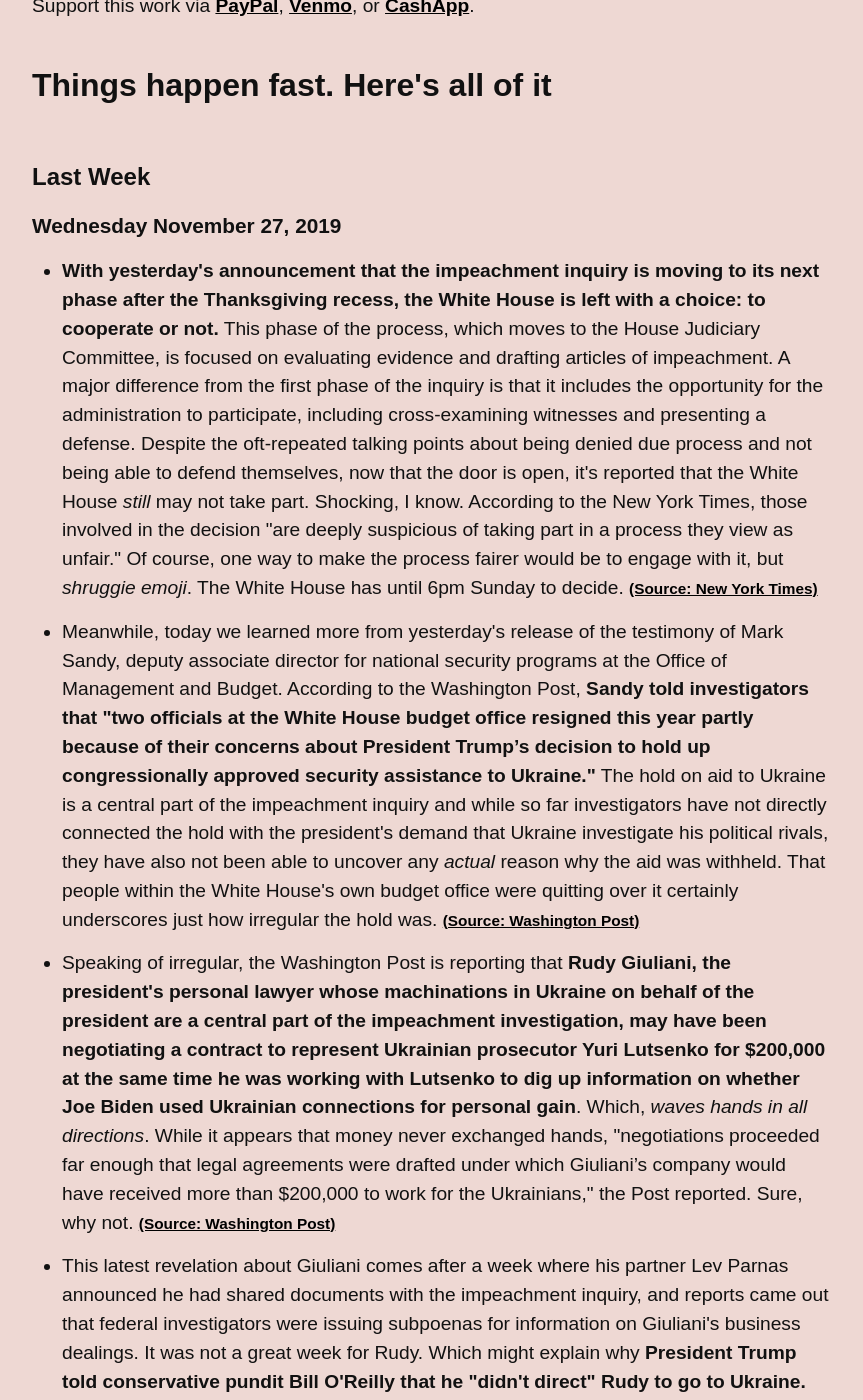
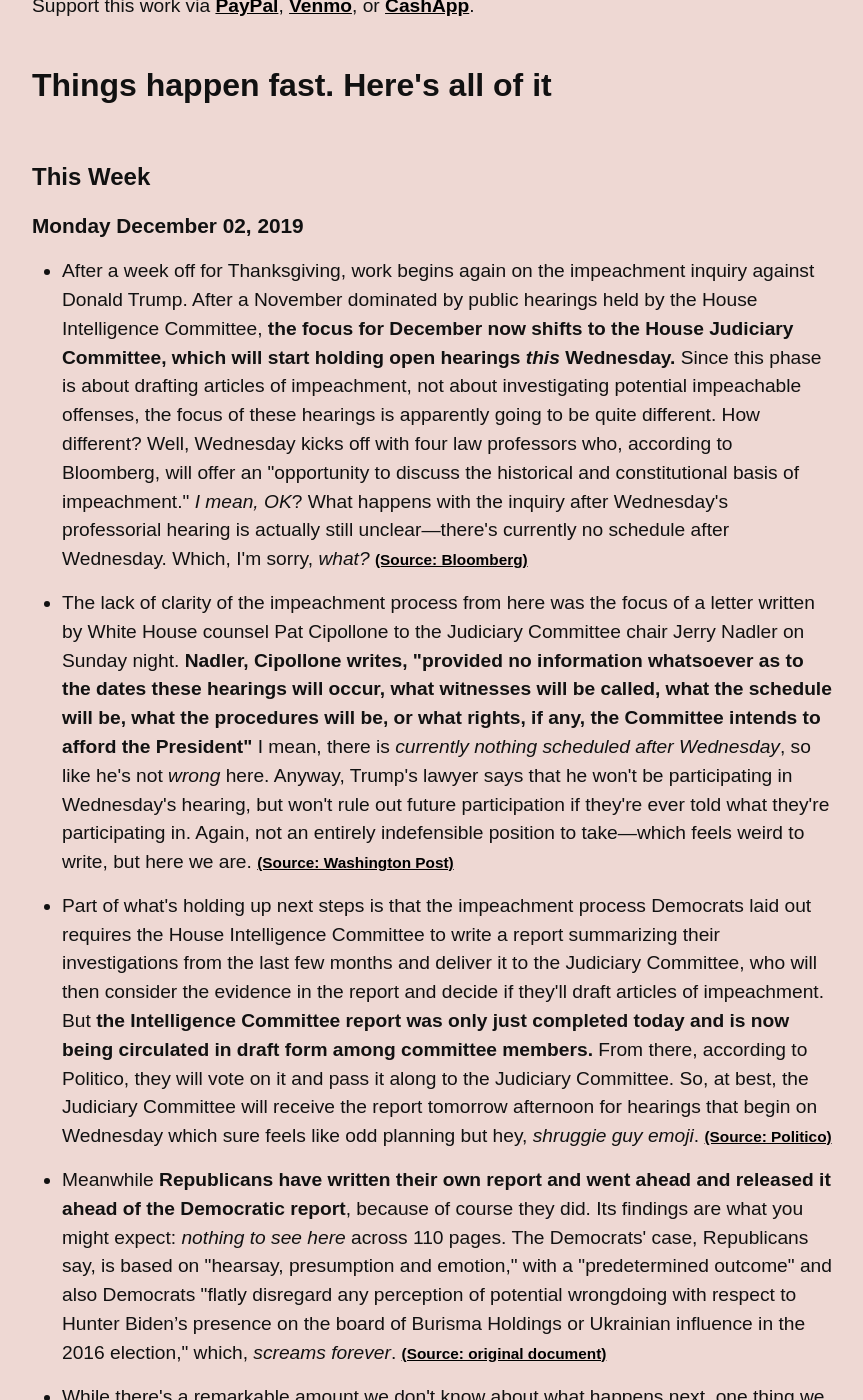
Before and after one commit to dansinker/impeachment.fyi, a Jekyll site: the page built from archive.md, in a window 1280 px wide and 1400 px high, scrolled down 273 px. Shown: the whole window, without its empty margins (268-1131 px from the left). Built offline with Jekyll 4.4.1, drawn with Linux system fonts in a browser that asks for light colours; nearby versions of some CDN libraries; some web fonts are replaced; comment, search, counter and statistics services are not loaded; some of the changed text lies outside the part shown.

Commit message:
jfc that December 2 update took forever

```diff
--- a/_data/news.yml
+++ b/_data/news.yml
@@ -1,4 +1,23 @@
 news:
+- date: 2019-12-02
+  yesterday: November saw two weeks of public impeachment hearings held by the House Intelligence Committee. Over the course of the hearings, a dozen witnesses testified about <a href="https://www.washingtonpost.com/politics/2019/11/22/everything-new-we-learned-since-start-public-testimony-impeachment-inquiry/">the circumstances surrounding</a> interactions the president and other administration officials had with the new president of Ukraine and the potential that those interactions included <a href="https://www.lawfareblog.com/gordon-sondland-accuses-president-bribery">attempting to pressure Ukraine</a> into investigating the president's political rivals in return for a visit to the White House and the release of halted military aid. Those hearings wrapped up prior to the House's Thanksgiving recess and with them, the first public phase of the impeachment inquiry came to a close. But, with the start of a new month, a new phase began today.
+  todays:
+  - item: After a week off for Thanksgiving, work begins again on the impeachment inquiry against Donald Trump. After a November dominated by public hearings held by the House Intelligence Committee, <b>the focus for December now shifts to the House Judiciary Committee, which will start holding open hearings <i>this</i> Wednesday.</b> Since this phase is about drafting articles of impeachment, not about investigating potential impeachable offenses, the focus of these hearings is apparently going to be quite different. How different? Well, Wednesday kicks off with four law professors who, according to Bloomberg, will offer an "opportunity to discuss the historical and constitutional basis of impeachment." <i>I mean, OK</i>? What happens with the inquiry after Wednesday's professorial hearing is actually still unclear—there's currently no schedule after Wednesday. Which, I'm sorry, <i>what?</i>
+    source: Bloomberg
+    url: https://www.bloomberg.com/news/articles/2019-12-02/four-impeachment-scholars-to-open-judiciary-impeachment-hearing
+  - item: The lack of clarity of the impeachment process from here was the focus of a letter written by White House counsel Pat Cipollone to the Judiciary Committee chair Jerry Nadler on Sunday night. <b>Nadler, Cipollone writes, "provided no information whatsoever as to the dates these hearings will occur, what witnesses will be called, what the schedule will be, what the procedures will be, or what rights, if any, the Committee intends to afford the President"</b> I mean, there is <i>currently nothing scheduled after Wednesday</i>, so like he's not <i>wrong</i> here. Anyway, Trump's lawyer says that he won't be participating in Wednesday's hearing, but won't rule out future participation if they're ever told what they're participating in. Again, not an entirely indefensible position to take—which feels weird to write, but here we are.
+    source: Washington Post
+    url: https://www.washingtonpost.com/politics/republicans-mount-aggressive-campaign-against-impeachment-as-spotlight-turns-to-judiciary-panel/2019/12/01/823f64ce-144c-11ea-9110-3b34ce1d92b1_story.html
+  - item: Part of what's holding up next steps is that the impeachment process Democrats laid out requires the House Intelligence Committee to write a report summarizing their investigations from the last few months and deliver it to the Judiciary Committee, who will then consider the evidence in the report and decide if they'll draft articles of impeachment. But <b>the Intelligence Committee report was only just completed today and is now being circulated in draft form among committee members.</b> From there, according to Politico, they will vote on it and pass it along to the Judiciary Committee. So, at best, the Judiciary Committee will receive the report tomorrow afternoon for hearings that begin on Wednesday which sure feels like odd planning but hey, <i>shruggie guy emoji</i>.
+    source: Politico
+    url: https://www.politico.com/news/2019/11/30/intelligence-committee-draft-ukraine-report-074518
+  - item: Meanwhile <b>Republicans have written their own report and went ahead and released it ahead of the Democratic report</b>, because of course they did. Its findings are what you might expect&#58; <i>nothing to see here</i> across 110 pages. The Democrats' case, Republicans say, is based on "hearsay, presumption and emotion," with a "predetermined outcome" and also Democrats "flatly disregard any perception of potential wrongdoing with respect to Hunter Biden’s presence on the board of Burisma Holdings or Ukrainian influence in the 2016 election," which, <i>screams forever</i>.
+    source: original document
+    url: https://republicans-oversight.house.gov/wp-content/uploads/2019/12/2019-12-02-Report-of-Evidence-in-the-Democrats-Impeachment-Inquiry-in-the-House-of-Representatives.pdf
+  - item: While there's a remarkable amount we don't know about what happens next, one thing we do know is that <b>House Majority Leader Steny Hoyer announced today that the House will be open for business the week of December 16 with votes scheduled for the 17-20th.</b> While this wasn't an unexpected move—the government is only funded to the 20th, so they'll definitely be voting on <i>that</i>—it's also exactly the timeline previously floated for potential floor discussion and votes on impeaching the president so, well, here we go. Well, maybe.
+    source: Washington Post
+    url: https://www.washingtonpost.com/politics/impeachment-hearings-live-updates/2019/12/02/1ef96062-14f2-11ea-9110-3b34ce1d92b1_story.html#link-GMILVBCA2E2GTDXH3JF6PZOWCE
+  tomorrow: With the Democratic report on the impeachment investigations publishing tomorrow and the first Judiciary hearing scheduled for Wednesday, you can imagine that it will be a busy first half of the week. And, hey, maybe someone will schedule some more hearings after Wednesday that would be nice. Anyway, welcome back from the holiday weekend.
 - date: 2019-11-27T18:50:00
   yesterday: Yesterday we learned what happens next in the impeachment inquiry against Donald Trump&#58; <a href="https://www.bloomberg.com/news/articles/2019-11-26/house-to-open-next-trump-impeachment-phase-with-dec-4-hearing?srnd=premium">it moves to the House Judiciary Committee</a>, which will hold its first public hearing on December 4th. Additionally this week, White House lawyers have been fighting <a href="https://www.nytimes.com/2019/11/27/us/politics/trump-legal-strategy.html?action=click&module=Top%20Stories&pgtype=Homepage">multiple judicial decisions</a> against their assertion that administration officials have "absolute immunity" over congressional subpoenas, which is definitely when you know it's going well. Anyway, for being a short week before a national holiday and long weekend, it's been surprisingly busy.
   todays:
```
